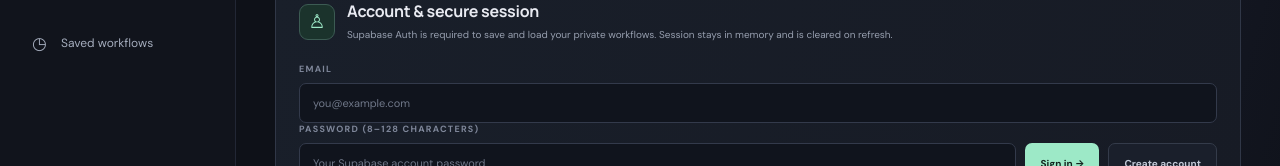
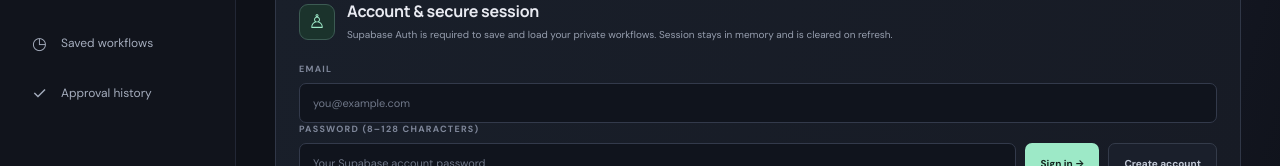
Before and after one commit to smurari229-ai/ai-office-os, a React (Vite) app: page / in a window 1280 px wide. Shown: the part 270-436 px from the top of the page. Built offline with nearby package versions, Linux system fonts and the light colour scheme.

Commit message:
ui: add approval history navigation link

```diff
--- a/src/App.tsx
+++ b/src/App.tsx
@@ -242,6 +242,7 @@
         <a className="nav-item" href="#agents"><span>◈</span> Agent roles <span className="nav-count">4</span></a>
         <a className="nav-item" href="#tasks"><span>☷</span> Proposed tasks</a>
         <a className="nav-item" href="#activity"><span>◷</span> Saved workflows</a>
+        <a className="nav-item" href="#approval-history"><span>✓</span> Approval history</a>
         <div className="sidebar-bottom">
           <div className="founder-avatar">F</div>
           <div><strong>{signedInEmail || "Founder workspace"}</strong><small>{accessToken ? "Authenticated session" : "Sign in required"}</small></div>
```
